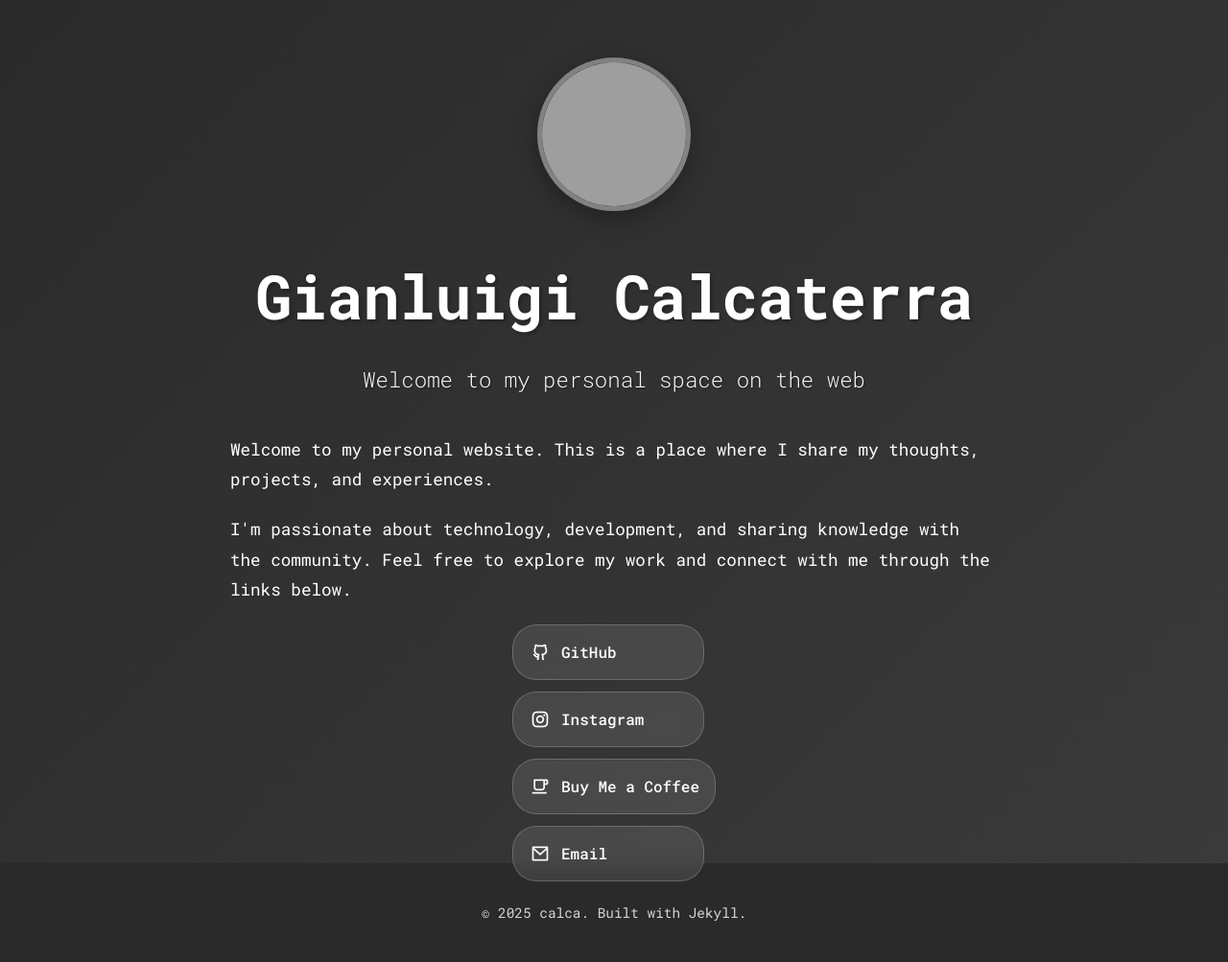
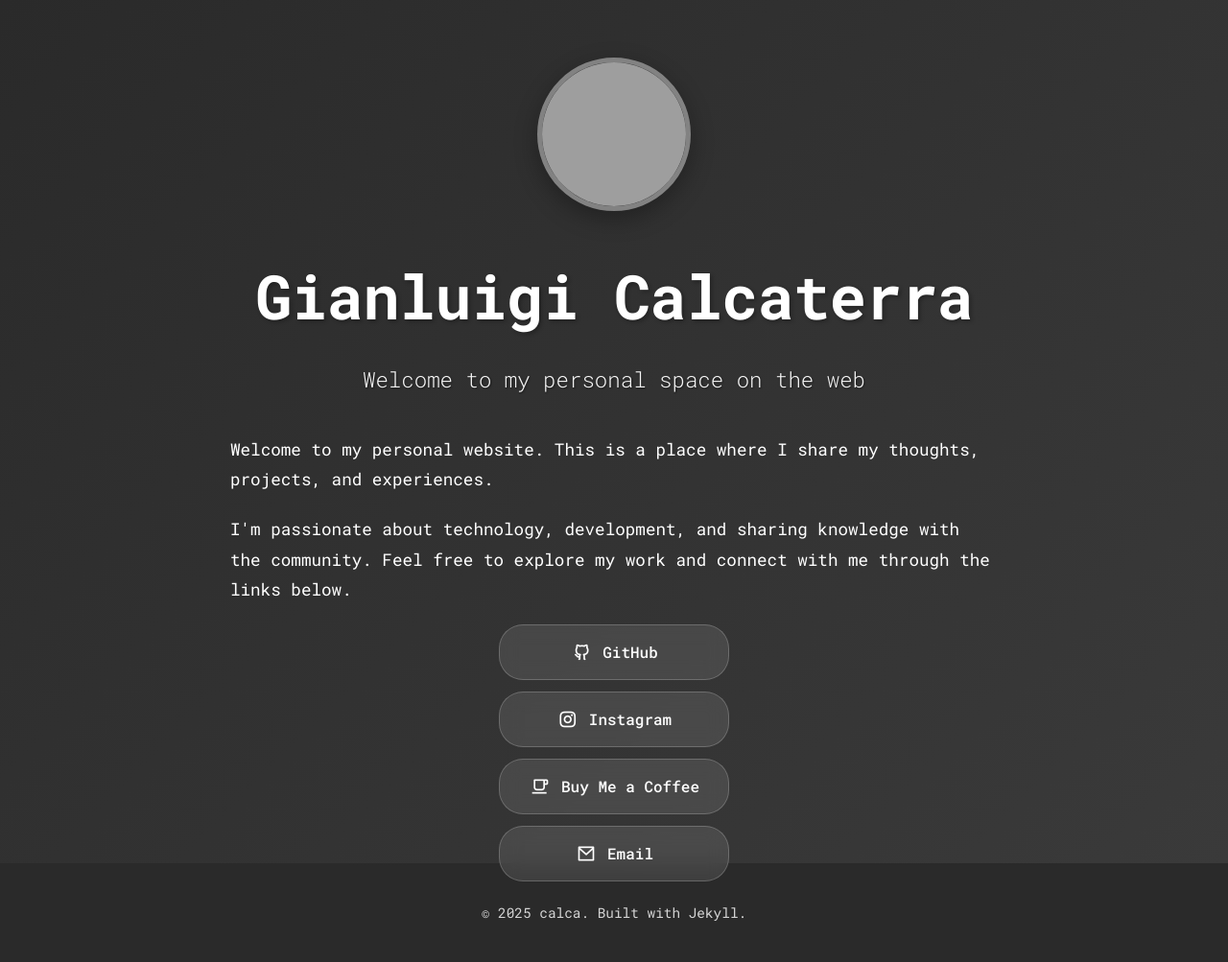
Before and after one commit to calca/calca.github.io, a Jekyll site: the page built from index.md, in a window 1280 px wide. Shown: the whole page at 96% size. Built offline with Jekyll 4.4.1, drawn with Linux system fonts in a browser that asks for light colours; nearby versions of some CDN libraries; grey boxes are pictures that could not be loaded.

Commit message:
Fix button widths to be uniform across all screen sizes
Co-authored-by: calca <78342+calca@users.noreply.github.com>

```diff
--- a/_sass/main.scss
+++ b/_sass/main.scss
@@ -124,6 +124,7 @@ body {
     .social-link {
       display: inline-flex;
       align-items: center;
+      justify-content: center;
       padding: 12px 16px;
       color: $white;
       text-decoration: none;
@@ -133,7 +134,7 @@ body {
       backdrop-filter: blur(10px);
       border: 1px solid rgba(255, 255, 255, 0.2);
       transition: all 0.3s ease;
-      min-width: 200px;
+      width: 240px;
 
       &:hover {
         background: rgba(255, 255, 255, 0.2);
@@ -308,7 +309,7 @@ body {
 
       .social-link {
         padding: 10px 16px;
-        min-width: 180px;
+        width: 200px;
         justify-content: center;
       }
     }
@@ -370,7 +371,9 @@ body {
     }
 
     .social-links .social-link {
-      padding: 6px 8px;
+      padding: 8px 12px;
+      width: 180px;
+      justify-content: center;
     }
   }
 
```
